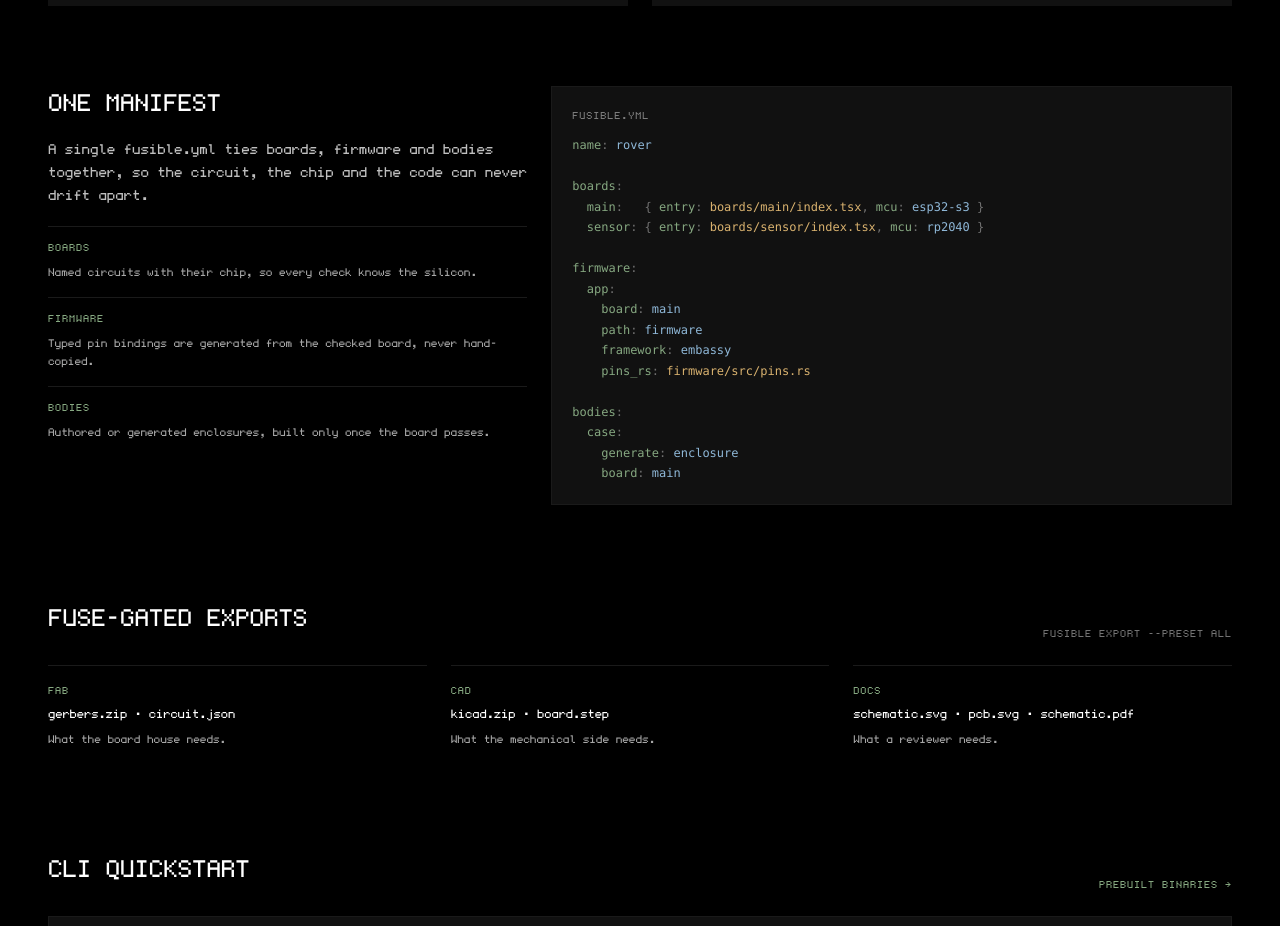
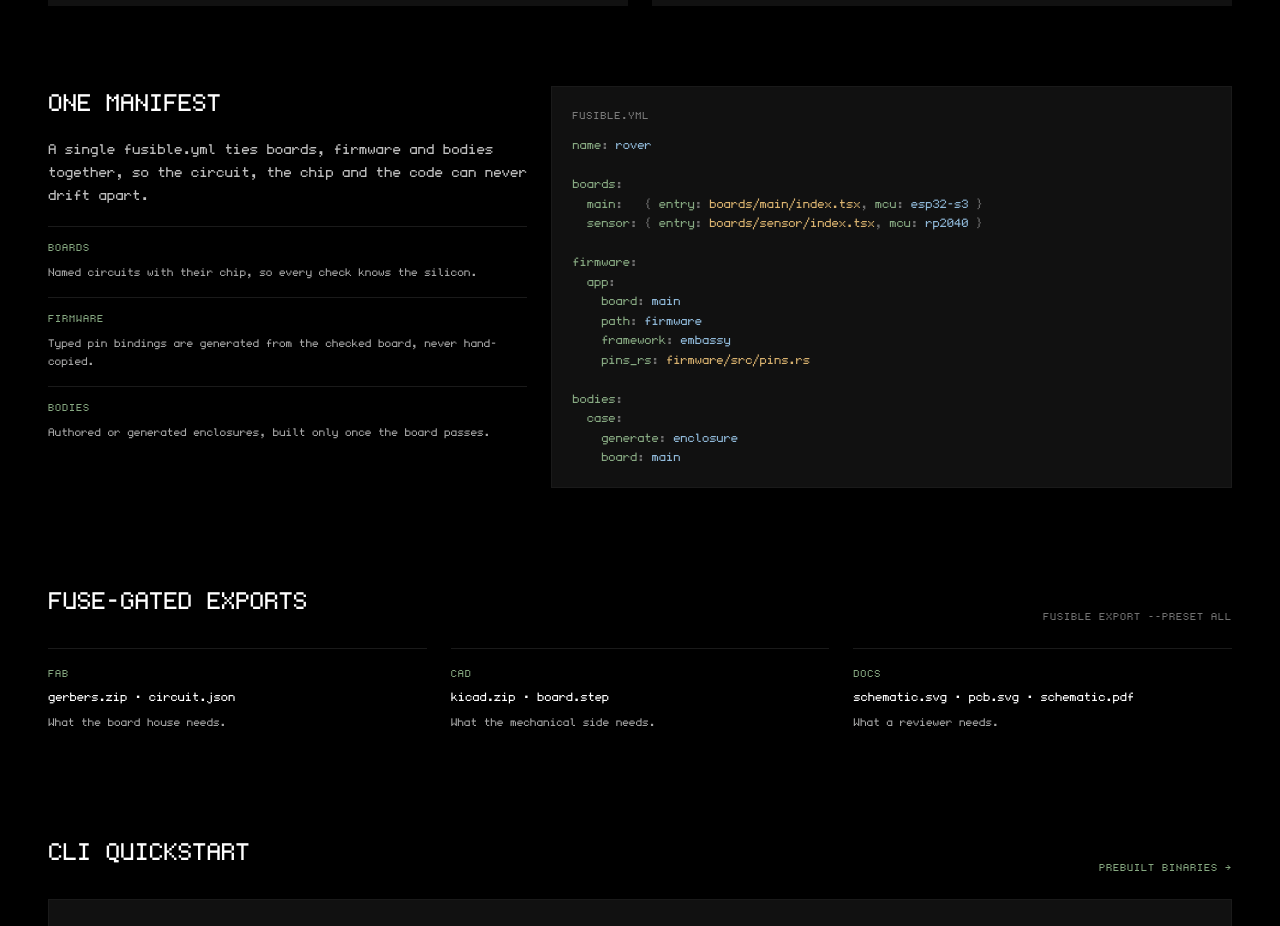
Before and after one commit to KonoLabs/Vitrine, a SvelteKit app: page /fusible in a window 1280 px wide. Shown: the part 2020-2946 px from the top of the page. Built offline with nearby package versions, Linux system fonts and the light colour scheme.

Commit message:
fix(fusible): use the Undefined font in the manifest code block

```diff
--- a/src/routes/fusible/+page.svelte
+++ b/src/routes/fusible/+page.svelte
@@ -295,6 +295,7 @@ bodies:
           </div>
           <pre
             class="font-['Undefined',monospace] text-xs leading-relaxed text-[#FFFFFF]"><code
+              class="font-[inherit]"
               >{#each manifestLines as tokens, row}{#each tokens as token}<span
                     class={tones[token.tone]}>{token.text}</span
                   >{/each}{#if row < manifestLines.length - 1}{"\n"}{/if}{/each}</code
```
